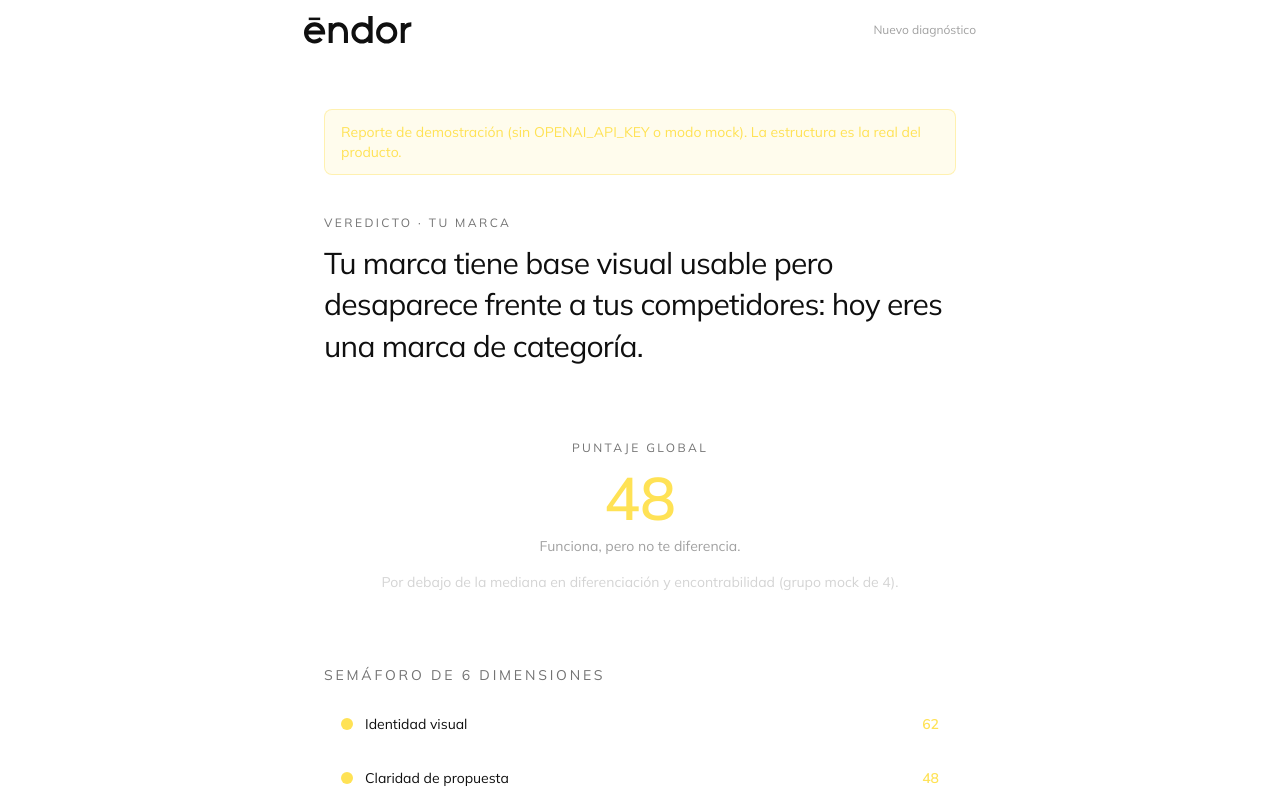
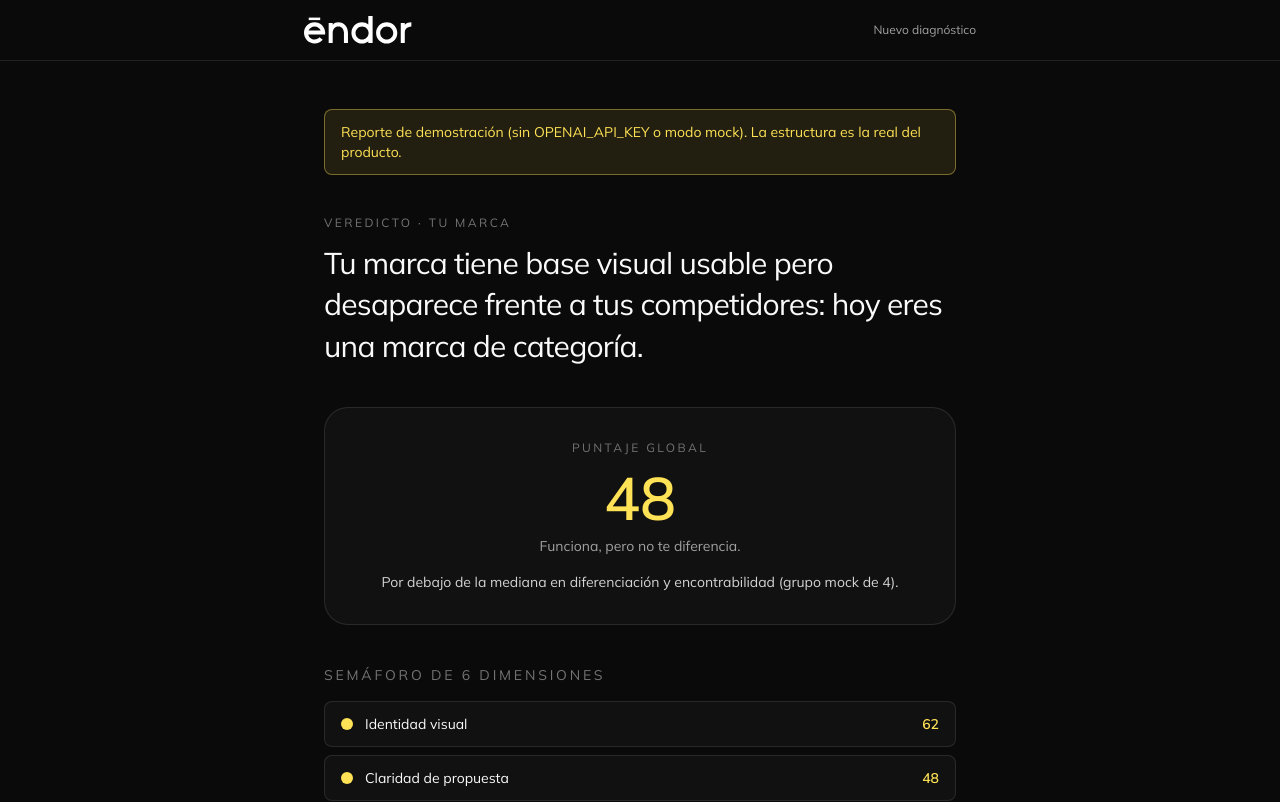
Before and after one commit to Grupo-Endor/Endor, a Next.js app: page /reporte/1 in a window 1280 px wide. Shown: the top 802 px of the page. Built offline with nearby package versions, Linux system fonts and the light colour scheme; no server answers; the database is empty.

Commit message:
feat: dark-scope reporte page for light landing

```diff
--- a/app/reporte/[id]/page.tsx
+++ b/app/reporte/[id]/page.tsx
@@ -96,10 +96,10 @@ export default async function ReportePage({
   const { report, company } = await loadReport(id);
 
   return (
-    <div className="min-h-screen">
+    <div className="theme-dark min-h-screen">
       <header className="border-b border-white/10 px-5 py-4">
         <div className="mx-auto flex max-w-2xl items-center justify-between">
-          <Link href="/">
+          <Link href="/" className="text-white">
             <EndorLogo className="h-7 w-auto" />
           </Link>
           <Link
```
